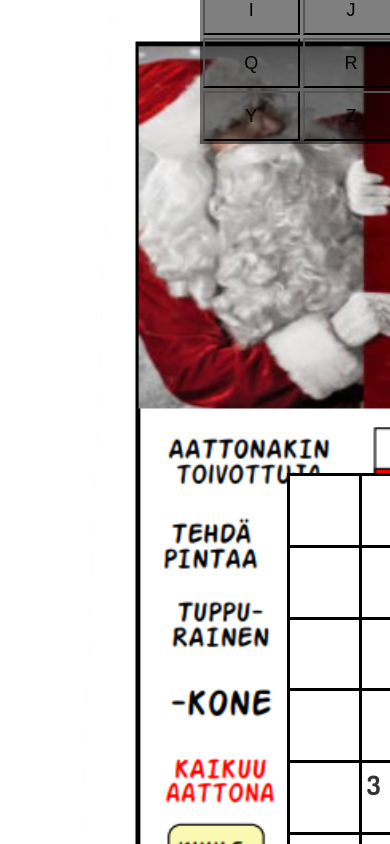
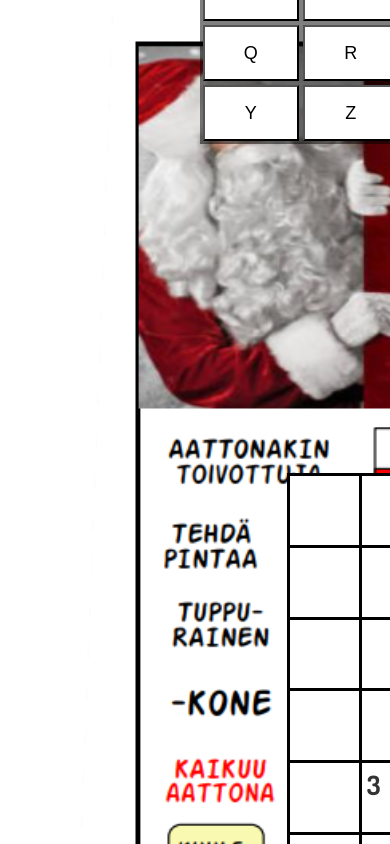
Before and after one commit to DeveloperWizard83/ristikko2021, a React (Vite) app: page / in a window 390 px wide. Shown: the top 844 px of the page. Built offline with nearby package versions, Linux system fonts and the light colour scheme.

Commit message:
Paranneltu näppäimistöä

```diff
--- a/src/CustomKeyboard.css
+++ b/src/CustomKeyboard.css
@@ -15,7 +15,7 @@
     .custom-keyboard {
         display: grid;
         grid-template-columns: repeat(8, 1fr); /* Adjust columns as needed */
-        gap: 3px;
+        gap: 4px;
         padding: 3px;
         width: 800px;
         box-sizing: border-box;
@@ -32,9 +32,9 @@
     }
 
     .custom-keyboard button {
-        height: 50px; /* Set button height */
+        height: 56px; /* Set button height */
         padding: 0 5px;
-        background: rgba(0, 0, 0, 0);
+        background: white;
         font-size: large;
         /* additional button styling */
     }
```
